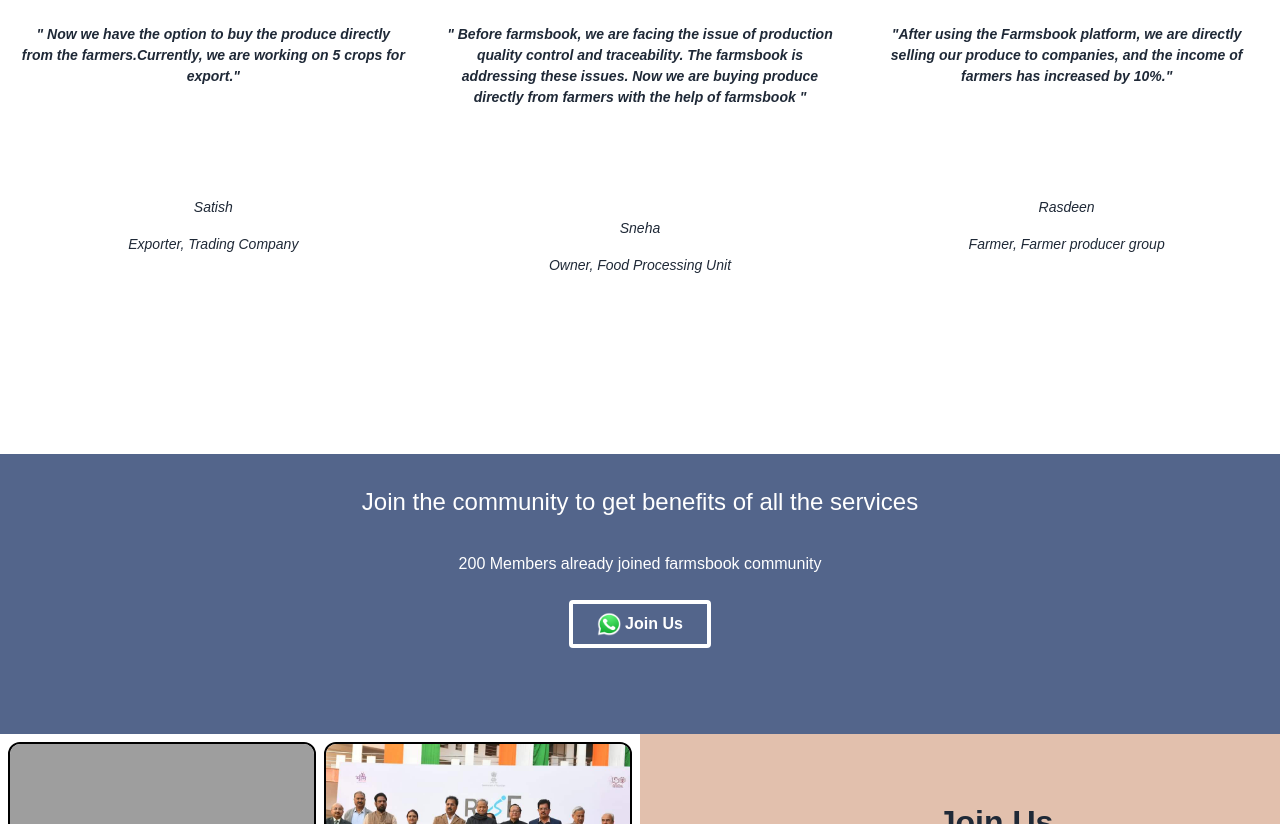
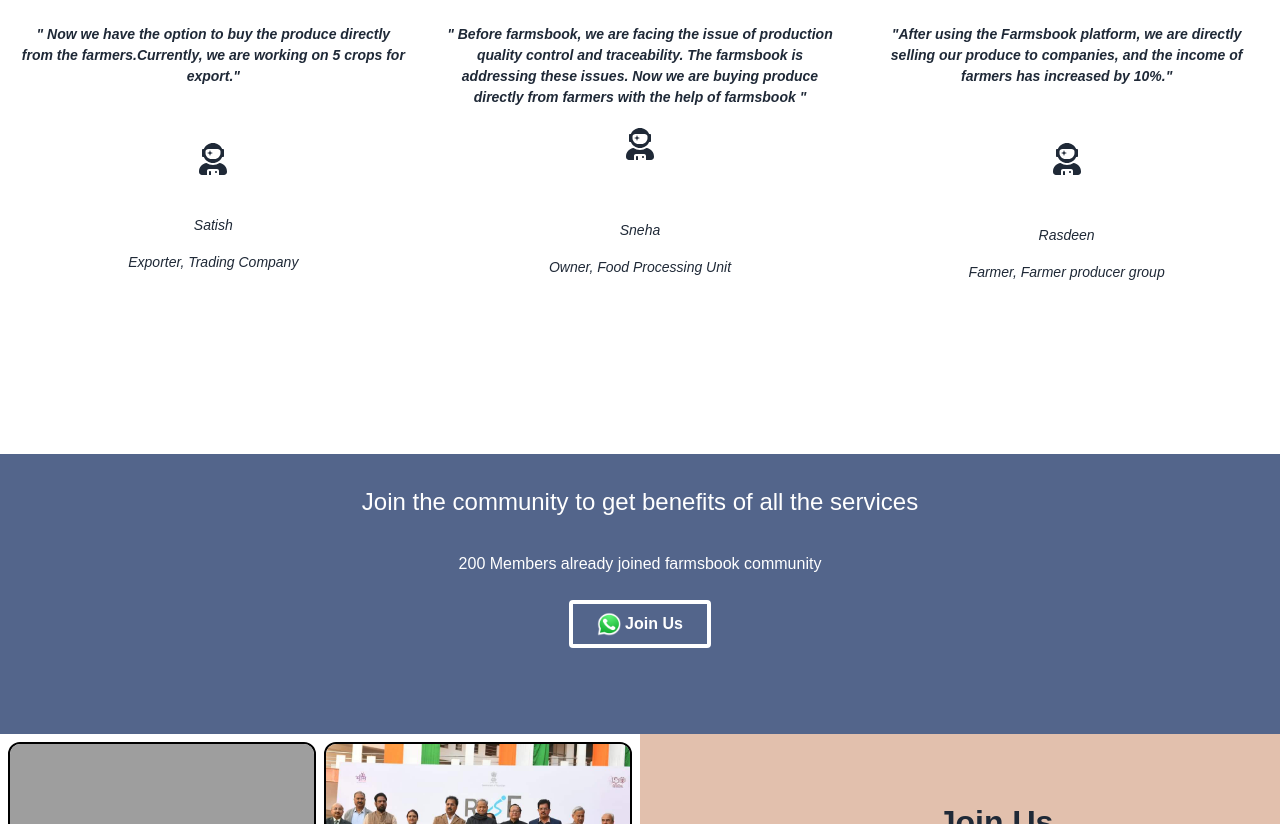
Before and after one commit to mottakinrahat/farmsbook-website, a React (Vite) app: page / in a window 1280 px wide. Shown: the part 3500-4324 px from the top of the page. Built offline with nearby package versions, Linux system fonts and the light colour scheme; grey boxes are pictures that could not be loaded.

Commit message:
testimonialAdded

```diff
--- a/src/component/Home/Testimonial/Testimonial.jsx
+++ b/src/component/Home/Testimonial/Testimonial.jsx
@@ -1,5 +1,5 @@
 import React from 'react';
-
+import { FaUserAstronaut } from "react-icons/fa";
 const Testimonial = () => {
     return (
         <div className='w-full md:h-[560px] '>
@@ -10,21 +10,24 @@ const Testimonial = () => {
                     <div className='md:w-[388px] w-[324px] italic text-[18px] mx-auto'>
                         <h2 className=' font-semibold md:mb-[56px] text-[14px]'>" Now we have the option to buy the produce directly from the farmers.Currently, we are working on 5 crops for export."</h2>
                         <div className='mb-4 text-[14px]' >
-                            <h2 className='md:mb-[16px] mb-[12px] md:mt-[110px] '>Satish</h2>
+                        <FaUserAstronaut className='w-8 h-8 mx-auto'/>
+                            <h2 className='md:mb-[16px] mb-[12px] md:mt-[40px] '>Satish</h2>
                             <h2 >Exporter, Trading Company</h2>
                         </div>
                     </div>
-                    <div className='md:w-[388px] w-[324px] italic text-[18px] mx-auto'>
-                        <h2 className=' font-semibold md:mb-[56px] text-[14px]'>" Before farmsbook, we are facing the issue of production quality control and traceability. The farmsbook is addressing these issues. Now we are buying produce directly from farmers with the help of farmsbook "</h2>
-                        <div className='mb-4 text-[14px]'>
-                            <h2 className='md:mb-[16px] mb-[12px] md:mt-[110px] '>Sneha</h2>
+                    <div className='md:w-[388px] w-[324px] italic text-[18px] mx-auto '>
+                        <h2 className=' font-semibold md:mb-[20px] text-[14px]'>" Before farmsbook, we are facing the issue of production quality control and traceability. The farmsbook is addressing these issues. Now we are buying produce directly from farmers with the help of farmsbook "</h2>
+                        <div className='mb-4 text-[14px] '>
+                            <FaUserAstronaut className='w-8 h-8 mx-auto'/>
+                            <h2 className='md:mb-[16px] mb-[12px] md:mt-[60px] '>Sneha</h2>
                             <h2 className='mb-4 '>Owner, Food Processing Unit</h2>
                         </div>
                     </div>
                     <div className='md:w-[388px] w-[324px] italic text-[18px] mx-auto'>
                         <h2 className=' font-semibold md:mb-[56px] text-[14px]'>"After using the Farmsbook platform, we are directly selling our produce to companies, and the income of farmers has increased by 10%."</h2>
                         <div className='mb-4 text-[14px]'>
-                            <h2 className='md:mb-[16px] mb-[12px] md:mt-[110px]   '>Rasdeen</h2>
+                        <FaUserAstronaut className='w-8 h-8 mx-auto'/>
+                            <h2 className='md:mb-[16px] mb-[12px] md:mt-[50px]   '>Rasdeen</h2>
                             <h2>Farmer, Farmer producer group</h2>
                         </div>
                     </div>
```
